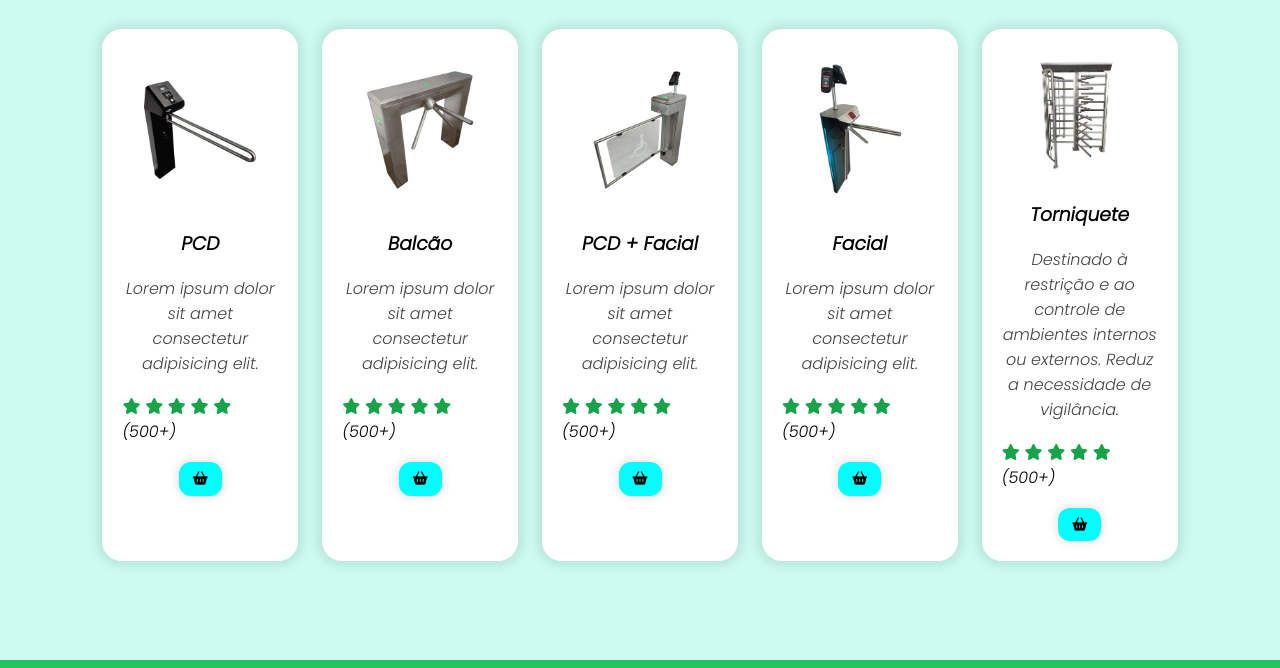
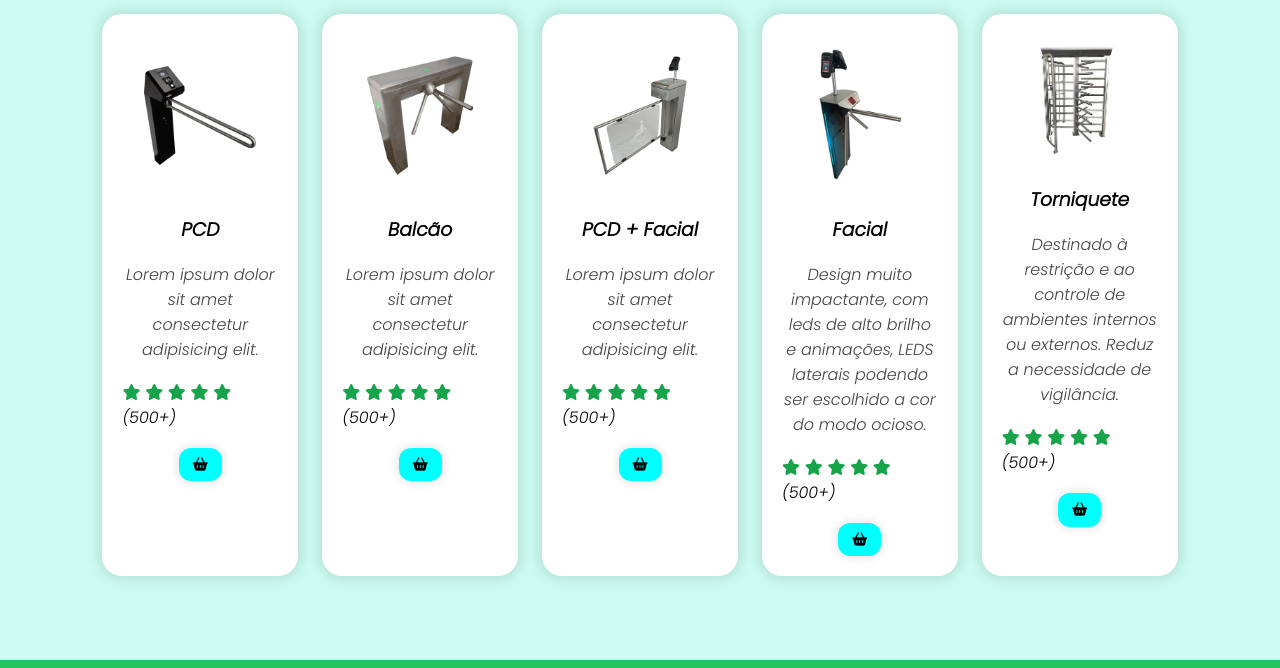
Before and after one commit to filipe-schweitzer-fmpsc/CatracasStore, a plain HTML site: page index.html in a window 1280 px wide. Shown: the part 944-1612 px from the top of the page. Drawn offline with nearby package versions, Linux system fonts and the light colour scheme; a web font is replaced by a local one.

Commit message:
Update index.html

```diff
--- a/index.html
+++ b/index.html
@@ -187,7 +187,7 @@
                         Facial
                     </h3>
                     <span class="tar-description">
-                        Lorem ipsum dolor sit amet consectetur adipisicing elit.
+                        Design muito impactante, com leds de alto brilho e animações, LEDS laterais podendo ser escolhido a cor do modo ocioso.
                     </span>
                     <div class="tar-rate">
                         <i class="fa-solid fa-star"></i>
```
